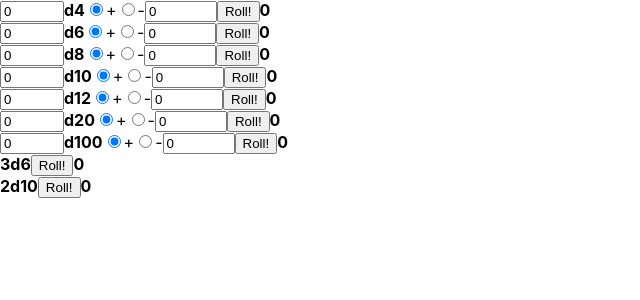
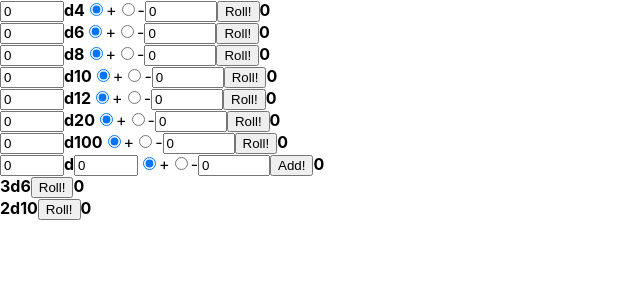
Before and after one commit to bsmalladi/dmDiceRoller, a React (Create React App) app: page / in a window 1280 px wide. Shown: the top 300 px of the page, without its empty margins (0-640 px from the left). Built offline with nearby package versions, Linux system fonts and the light colour scheme.

Commit message:
ui to add more custom rolls

```diff
--- a/src/components/customRollers.jsx
+++ b/src/components/customRollers.jsx
@@ -4,15 +4,85 @@ import SingleCustom from "./singleCustom";
 class CustomRollers extends Component {
   state = {
     custom: [
-      { num: 3, type: 6 },
-      { num: 2, type: 10 },
+      { num: 3, type: 6, pm: "+", mod: 1 },
+      { num: 2, type: 10, pm: "-", mod: 2 },
     ],
     currentRoll: 0,
+    numDice: 0,
+    diceType: 0,
+    plusMinus: "+",
+    modifier: 0,
+  };
+
+  addCustom = () => {
+    const custom = [
+      ...this.state.custom,
+      {
+        num: this.state.numDice,
+        type: this.state.diceType,
+        pm: this.state.plusMinus,
+        mod: this.state.modifier,
+      },
+    ];
+    this.setState({ custom });
+  };
+
+  handleChange = (event) => {
+    this.setState({
+      [event.target.name]: event.target.value,
+    });
   };
 
   render() {
     return (
       <div>
+        <form>
+          <input
+            name="numDice"
+            type="number"
+            min="0"
+            max="100"
+            value={this.state.numDice}
+            onChange={this.handleChange}
+          />
+          <strong>d</strong>
+          <input
+            name="diceType"
+            type="number"
+            min="0"
+            max="100"
+            value={this.state.diceType}
+            onChange={this.handleChange}
+          />
+          <input
+            type="radio"
+            id="+"
+            name="plusMinus"
+            value="+"
+            checked={this.state.plusMinus === "+"}
+            onChange={this.handleChange}
+          />
+          <label htmlFor="+">+</label>
+          <input
+            type="radio"
+            id="-"
+            name="plusMinus"
+            value="-"
+            checked={this.state.plusMinus === "-"}
+            onChange={this.handleChange}
+          />
+          <label htmlFor="-">-</label>
+          <input
+            name="modifier"
+            type="number"
+            min="0"
+            max="1000"
+            value={this.state.modifier}
+            onChange={this.handleChange}
+          />
+          <input type="button" onClick={this.addCustom} value="Add!" />
+          <strong>{this.state.currentRoll}</strong>
+        </form>
         {this.state.custom.map((customRoll) => (
           <SingleCustom num={customRoll.num} dType={customRoll.type} />
         ))}
```
